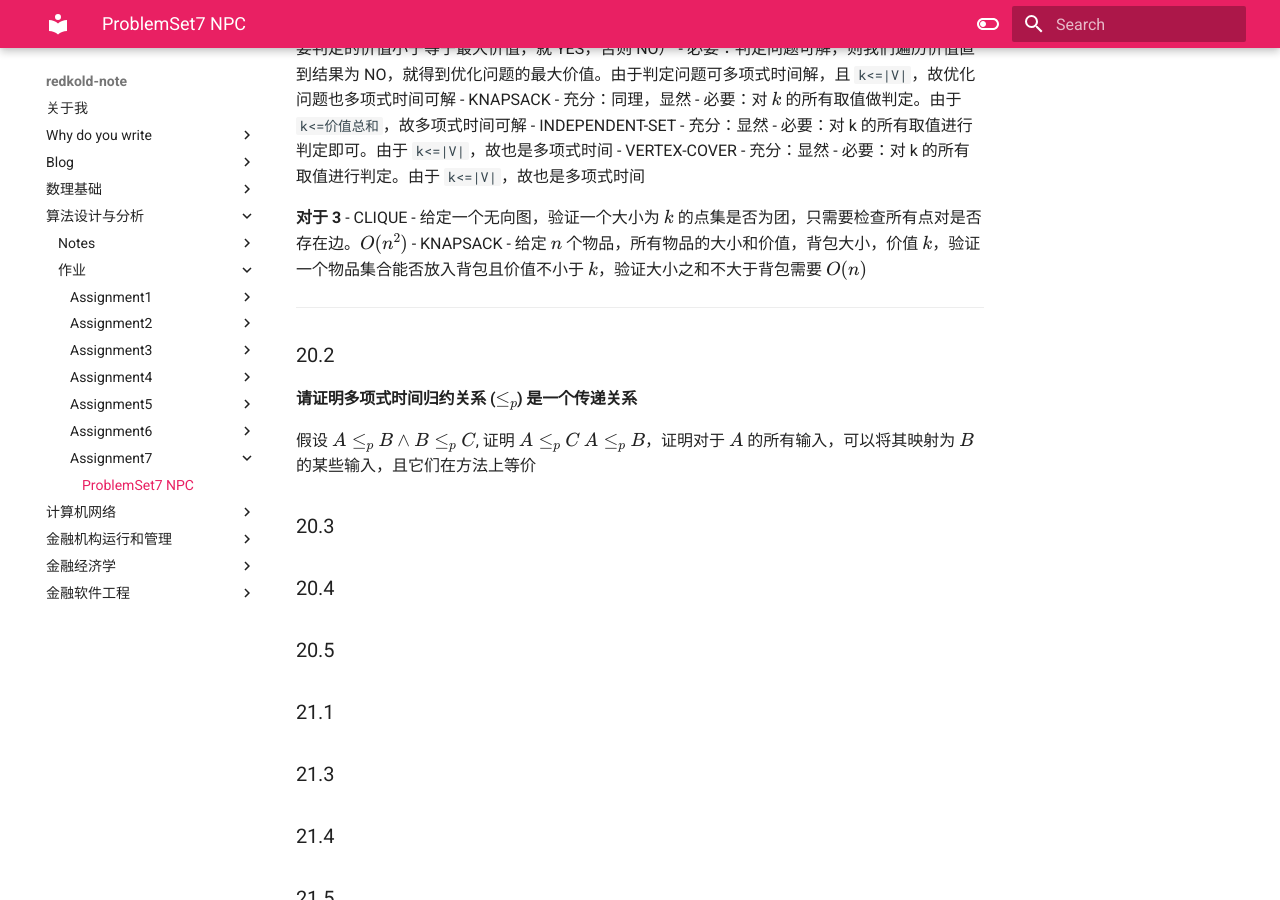
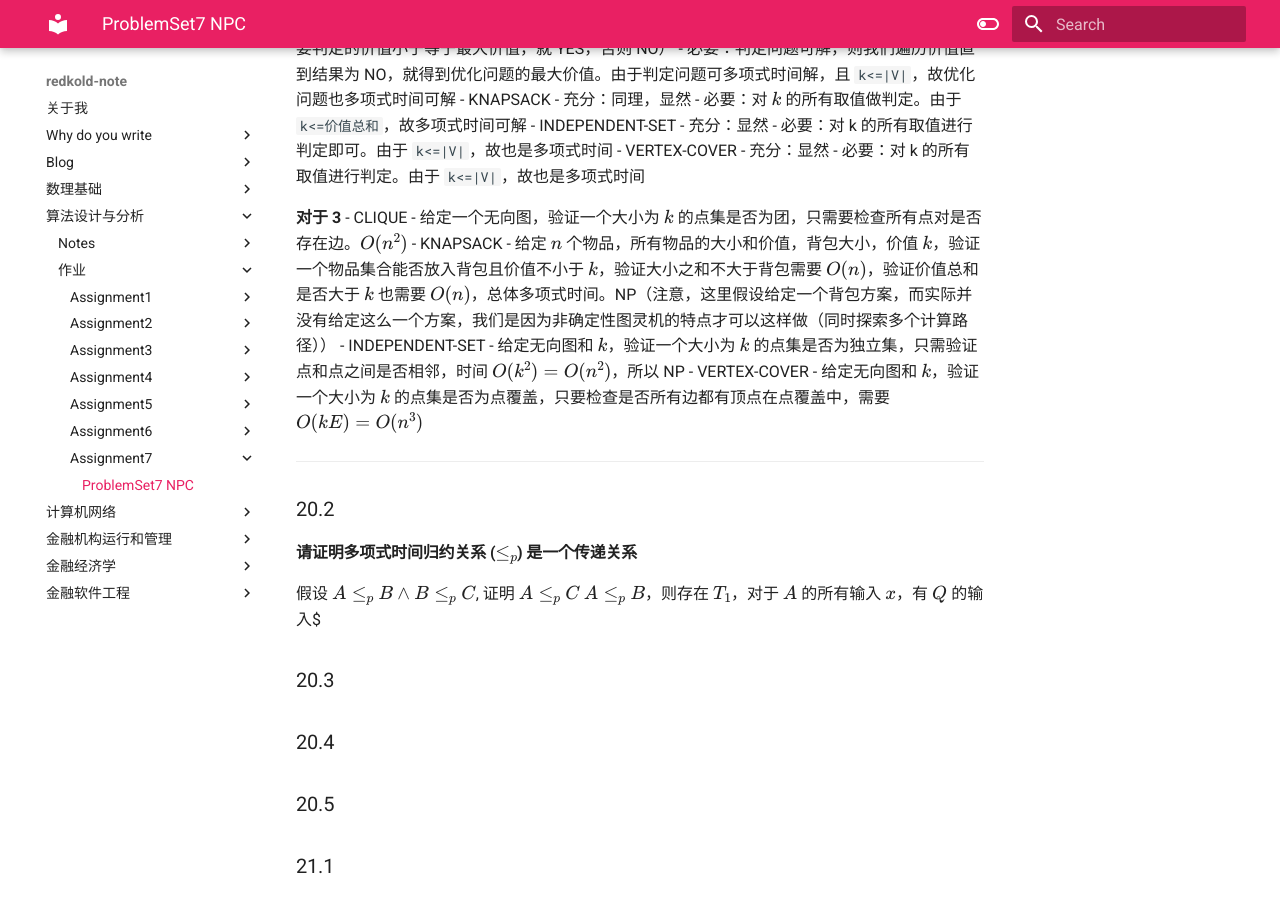
Before and after one commit to RedKold/redkoldnote, an MkDocs documentation site: the page built from docs/算法设计与分析/作业/assignment7/231275036 朱晗 作业7.md, in a window 1280 px wide and 900 px high, scrolled down 692 px. Built offline with MkDocs 1.6.1 and Material for MkDocs 9.7.7, drawn with Linux system fonts in a browser that asks for light colours.

Commit message:
vault backup: 2025-06-13 18:01:17

```diff
--- a/docs/算法设计与分析/作业/assignment7/231275036 朱晗 作业7.md
+++ b/docs/算法设计与分析/作业/assignment7/231275036 朱晗 作业7.md
@@ -43,14 +43,18 @@
 - CLIQUE
 	- 给定一个无向图，验证一个大小为 $k$ 的点集是否为团，只需要检查所有点对是否存在边。$O(n^{2})$
 - KNAPSACK
-	- 给定 $n$ 个物品，所有物品的大小和价值，背包大小，价值 $k$，验证一个物品集合能否放入背包且价值不小于 $k$，验证大小之和不大于背包需要 $O(n)$
+	- 给定 $n$ 个物品，所有物品的大小和价值，背包大小，价值 $k$，验证一个物品集合能否放入背包且价值不小于 $k$，验证大小之和不大于背包需要 $O(n)$，验证价值总和是否大于 $k$ 也需要 $O(n)$，总体多项式时间。NP（注意，这里假设给定一个背包方案，而实际并没有给定这么一个方案，我们是因为非确定性图灵机的特点才可以这样做（同时探索多个计算路径））
+- INDEPENDENT-SET
+	- 给定无向图和 $k$，验证一个大小为 $k$ 的点集是否为独立集，只需验证点和点之间是否相邻，时间 $O(k^{2})=O(n^{2})$，所以 NP
+- VERTEX-COVER
+	- 给定无向图和 $k$，验证一个大小为 $k$ 的点集是否为点覆盖，只要检查是否所有边都有顶点在点覆盖中，需要 $O(kE)=O(n^{3})$
 
 
 ---
 ### 20.2
 #### 请证明多项式时间归约关系 ($\leq_{p}$) 是一个传递关系
 假设 $A\leq_{p}B \land B\leq_{p}C$, 证明 $A\leq_{p}C$
-$A\leq_{p }B$，证明对于 $A$ 的所有输入，可以将其映射为 $B$ 的某些输入，且它们在方法上等价
+$A\leq_{p }B$，则存在 $T_{1}$，对于 $A$ 的所有输入 $x$，有 $Q$ 的输入$
 
 ### 20.3
 
```
Also changed, not shown: docs/算法设计与分析/Notes/NP问题.md (+8 -0 lines).
